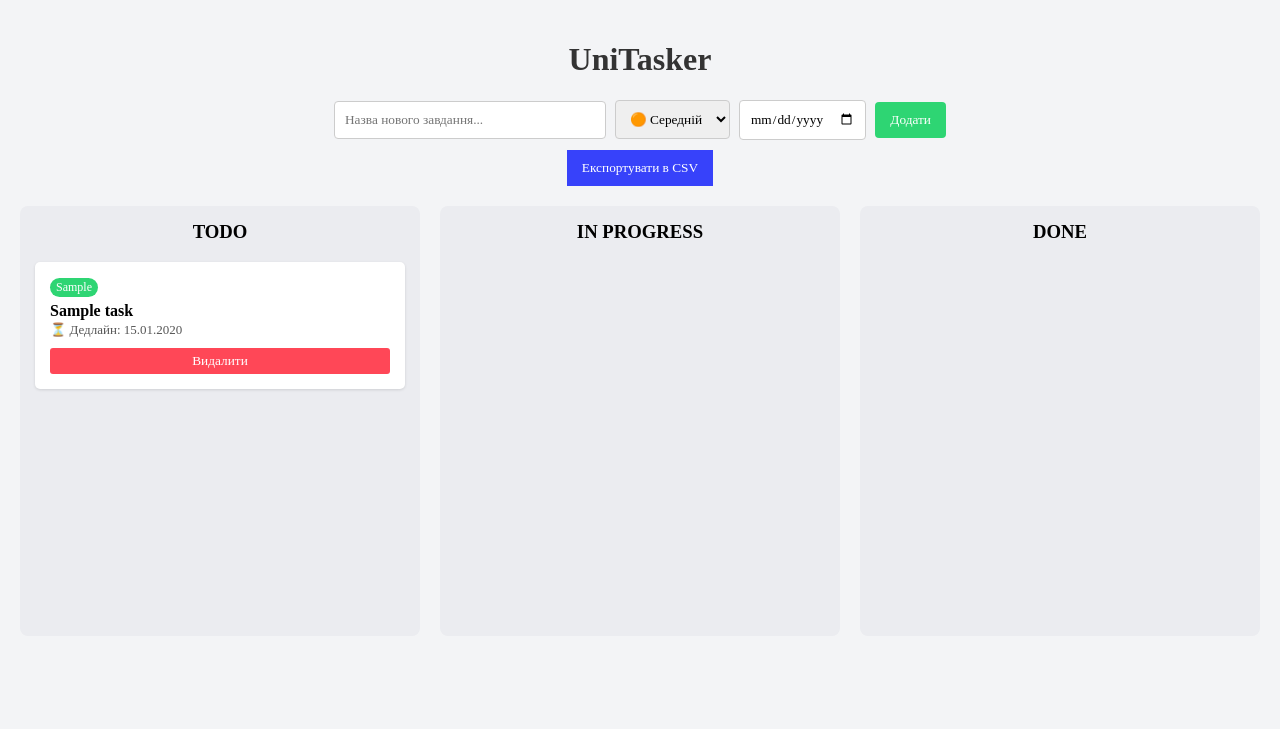
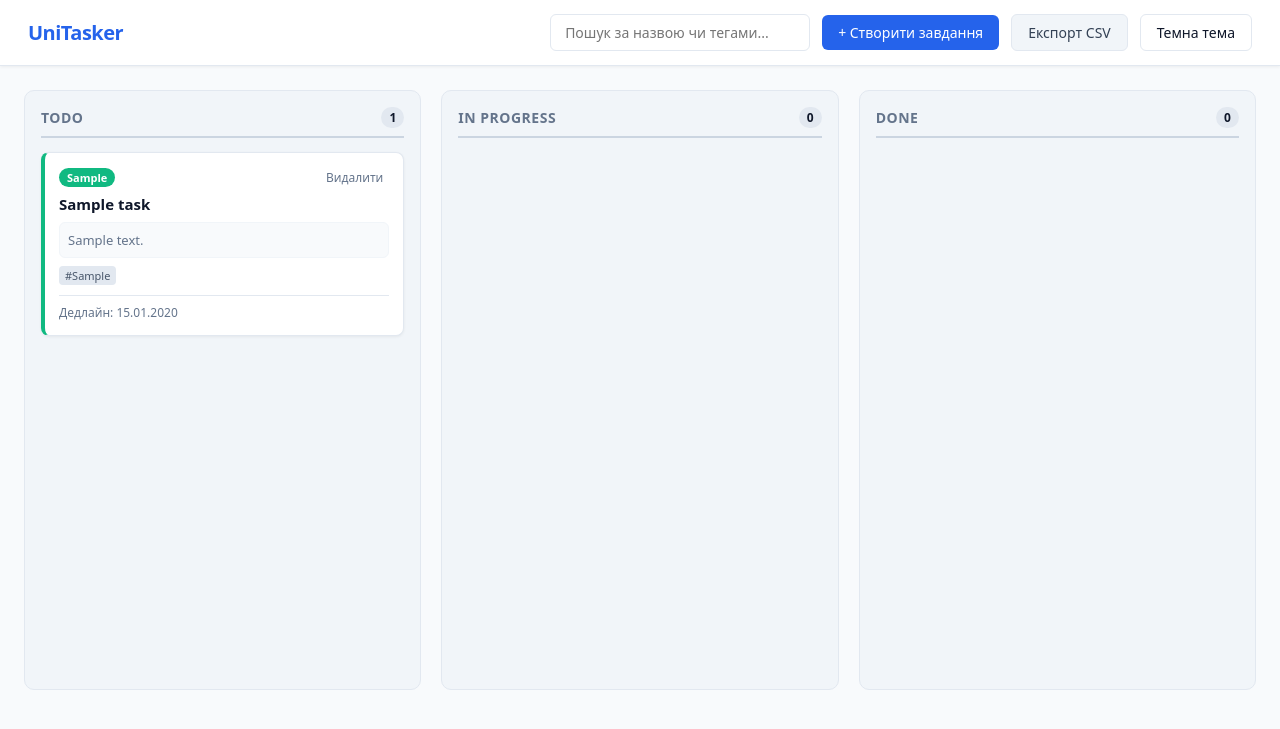
Before and after one commit to kozaknikolay19-lab/UniTasker, a FastAPI app: page / in a window 1280 px wide. Shown: the top 729 px of the page. Run offline with FastAPI, Linux system fonts and the light colour scheme; tables that the repository leaves empty hold one stand-in row (values such as "Sample post").

Commit message:
Day 5: Add modular frontend, Dark Mode, modal UI, CSV export fix, and README documentation

```diff
--- a/database/schemas.py
+++ b/database/schemas.py
@@ -11,8 +11,10 @@ class TaskCreate(BaseModel):
 class TaskResponse(BaseModel):
     id: str
     title: str
+    description: str | None = None
     status: str
     priority: str | None = None
+    tags: str | None = None
     deadline: datetime | None = None
     created_at: datetime
 
--- a/main.py
+++ b/main.py
@@ -1,14 +1,16 @@
 from fastapi import FastAPI
 from fastapi.responses import FileResponse
+from fastapi.staticfiles import StaticFiles
 from database.database import engine, Base
 from routers import tasks
 
-# Створюємо таблиці в базі даних при запуску
 Base.metadata.create_all(bind=engine)
 
 app = FastAPI(title="UniTasker API")
 
-# Підключаємо маршрути
+# Підключаємо статичні файли (CSS та JS)
+app.mount("/static", StaticFiles(directory="static"), name="static")
+
 app.include_router(tasks.router)
 
 @app.get("/")
--- /dev/null
+++ b/static/css/style.css
@@ -0,0 +1,308 @@
+:root {
+    --bg-color: #f8fafc;
+    --card-bg: #ffffff;
+    --text-main: #0f172a;
+    --text-muted: #64748b;
+    --header-bg: #ffffff;
+    --column-bg: #f1f5f9;
+    --column-header-border: #cbd5e1;
+    --border-color: #e2e8f0;
+    --input-bg: #ffffff;
+    --primary: #2563eb;
+    --primary-hover: #1d4ed8;
+    --secondary-bg: #f1f5f9;
+    --secondary-hover: #e2e8f0;
+    --secondary-text: #334155;
+    --danger: #ef4444;
+    --danger-bg: #fee2e2;
+    --tag-bg: #e2e8f0;
+    --tag-text: #475569;
+    --desc-bg: #f8fafc;
+    --desc-border: #f1f5f9;
+    --shadow: 0 1px 3px rgba(0,0,0,0.06);
+}
+
+[data-theme="dark"] {
+    --bg-color: #0f172a;
+    --card-bg: #1e293b;
+    --text-main: #f8fafc;
+    --text-muted: #94a3b8;
+    --header-bg: #1e293b;
+    --column-bg: #182234;
+    --column-header-border: #334155;
+    --border-color: #334155;
+    --input-bg: #0f172a;
+    --primary: #3b82f6;
+    --primary-hover: #2563eb;
+    --secondary-bg: #334155;
+    --secondary-hover: #475569;
+    --secondary-text: #f1f5f9;
+    --danger: #f87171;
+    --danger-bg: #451a1a;
+    --tag-bg: #334155;
+    --tag-text: #cbd5e1;
+    --desc-bg: #0f172a;
+    --desc-border: #334155;
+    --shadow: 0 4px 6px -1px rgba(0, 0, 0, 0.3);
+}
+
+* { box-sizing: border-box; }
+
+body {
+    font-family: system-ui, -apple-system, "Segoe UI", Roboto, Helvetica, Arial, sans-serif;
+    background-color: var(--bg-color);
+    color: var(--text-main);
+    margin: 0;
+    padding: 0;
+    transition: background-color 0.25s, color 0.25s;
+}
+
+header {
+    background: var(--header-bg);
+    border-bottom: 1px solid var(--border-color);
+    padding: 14px 28px;
+    display: flex;
+    align-items: center;
+    justify-content: space-between;
+    box-shadow: var(--shadow);
+    position: sticky;
+    top: 0;
+    z-index: 100;
+}
+
+.logo {
+    font-size: 20px;
+    font-weight: 700;
+    color: var(--primary);
+    letter-spacing: -0.5px;
+}
+
+.header-actions {
+    display: flex;
+    align-items: center;
+    gap: 12px;
+}
+
+.search-input {
+    width: 260px;
+    padding: 8px 14px;
+    border: 1px solid var(--border-color);
+    border-radius: 6px;
+    font-size: 14px;
+    outline: none;
+    background: var(--input-bg);
+    color: var(--text-main);
+    transition: border-color 0.2s;
+    font-family: inherit;
+}
+
+.search-input:focus { border-color: var(--primary); }
+
+.btn {
+    padding: 8px 16px;
+    border: none;
+    border-radius: 6px;
+    font-size: 14px;
+    font-weight: 500;
+    cursor: pointer;
+    display: inline-flex;
+    align-items: center;
+    text-decoration: none;
+    transition: background-color 0.2s, color 0.2s;
+    font-family: inherit;
+}
+
+.btn-primary { background: var(--primary); color: #ffffff; }
+.btn-primary:hover { background: var(--primary-hover); }
+.btn-secondary { background: var(--secondary-bg); color: var(--secondary-text); border: 1px solid var(--border-color); }
+.btn-secondary:hover { background: var(--secondary-hover); }
+.btn-theme { background: transparent; color: var(--text-main); border: 1px solid var(--border-color); }
+.btn-theme:hover { background: var(--secondary-bg); }
+
+.board-container { padding: 24px; }
+.board { display: flex; gap: 20px; justify-content: center; align-items: flex-start; }
+
+.column {
+    background: var(--column-bg);
+    border-radius: 10px;
+    flex: 1;
+    min-width: 300px;
+    padding: 16px;
+    min-height: 600px;
+    border: 1px solid var(--border-color);
+}
+
+.column-header {
+    display: flex;
+    align-items: center;
+    justify-content: space-between;
+    margin-bottom: 14px;
+    padding-bottom: 8px;
+    border-bottom: 2px solid var(--column-header-border);
+}
+
+.column-header h3 {
+    margin: 0;
+    font-size: 14px;
+    font-weight: 700;
+    color: var(--text-muted);
+    letter-spacing: 0.5px;
+}
+
+.task-count {
+    background: var(--border-color);
+    color: var(--text-main);
+    font-size: 12px;
+    font-weight: 600;
+    padding: 2px 8px;
+    border-radius: 12px;
+}
+
+.task {
+    background: var(--card-bg);
+    border-radius: 8px;
+    padding: 14px;
+    margin-bottom: 12px;
+    box-shadow: var(--shadow);
+    border: 1px solid var(--border-color);
+    border-left: 4px solid var(--border-color);
+    cursor: grab;
+    transition: box-shadow 0.2s, transform 0.15s;
+}
+
+.task:hover {
+    transform: translateY(-2px);
+}
+
+.task:active { cursor: grabbing; }
+
+.task-top {
+    display: flex;
+    justify-content: space-between;
+    align-items: center;
+    margin-bottom: 6px;
+}
+
+.priority-badge {
+    font-size: 11px;
+    font-weight: 600;
+    padding: 2px 8px;
+    border-radius: 10px;
+    color: #ffffff;
+}
+
+.task-title {
+    font-size: 15px;
+    font-weight: 600;
+    color: var(--text-main);
+    margin: 4px 0;
+}
+
+.task-desc {
+    font-size: 13px;
+    color: var(--text-muted);
+    margin: 8px 0;
+    line-height: 1.4;
+    white-space: pre-wrap;
+    background: var(--desc-bg);
+    padding: 8px;
+    border-radius: 6px;
+    border: 1px solid var(--desc-border);
+}
+
+.task-tags {
+    display: flex;
+    flex-wrap: wrap;
+    gap: 4px;
+    margin-top: 8px;
+}
+
+.tag-chip {
+    font-size: 11px;
+    background: var(--tag-bg);
+    color: var(--tag-text);
+    padding: 2px 6px;
+    border-radius: 4px;
+}
+
+.task-footer {
+    display: flex;
+    justify-content: space-between;
+    align-items: center;
+    margin-top: 10px;
+    padding-top: 8px;
+    border-top: 1px solid var(--border-color);
+    font-size: 12px;
+    color: var(--text-muted);
+}
+
+.delete-btn {
+    background: none;
+    border: none;
+    color: var(--text-muted);
+    cursor: pointer;
+    font-size: 12px;
+    padding: 2px 6px;
+    border-radius: 4px;
+    font-family: inherit;
+}
+
+.delete-btn:hover { color: var(--danger); background: var(--danger-bg); }
+
+.modal-overlay {
+    position: fixed;
+    top: 0; left: 0; right: 0; bottom: 0;
+    background: rgba(15, 23, 42, 0.6);
+    backdrop-filter: blur(3px);
+    display: none;
+    align-items: center;
+    justify-content: center;
+    z-index: 1000;
+}
+
+.modal {
+    background: var(--card-bg);
+    color: var(--text-main);
+    border-radius: 12px;
+    width: 100%;
+    max-width: 480px;
+    padding: 24px;
+    box-shadow: var(--shadow);
+    border: 1px solid var(--border-color);
+}
+
+.modal-header {
+    display: flex;
+    justify-content: space-between;
+    align-items: center;
+    margin-bottom: 16px;
+}
+
+.modal-header h2 { margin: 0; font-size: 18px; color: var(--text-main); }
+.close-btn { background: none; border: none; font-size: 20px; color: var(--text-muted); cursor: pointer; }
+
+.form-group { margin-bottom: 14px; }
+.form-group label { display: block; font-size: 13px; font-weight: 600; color: var(--text-muted); margin-bottom: 4px; }
+
+.form-control {
+    width: 100%;
+    padding: 8px 12px;
+    border: 1px solid var(--border-color);
+    background: var(--input-bg);
+    color: var(--text-main);
+    border-radius: 6px;
+    font-size: 14px;
+    outline: none;
+    font-family: inherit;
+}
+
+.form-control:focus { border-color: var(--primary); }
+.form-row { display: flex; gap: 10px; }
+.form-row .form-group { flex: 1; }
+
+.modal-footer {
+    display: flex;
+    justify-content: flex-end;
+    gap: 10px;
+    margin-top: 20px;
+}
--- /dev/null
+++ b/static/js/app.js
@@ -0,0 +1,161 @@
+let allTasks = [];
+
+// Перемикач темної/світлої теми
+function initTheme() {
+    const savedTheme = localStorage.getItem('theme') || 'light';
+    document.documentElement.setAttribute('data-theme', savedTheme);
+    updateThemeBtnText(savedTheme);
+}
+
+function toggleTheme() {
+    const currentTheme = document.documentElement.getAttribute('data-theme');
+    const newTheme = currentTheme === 'dark' ? 'light' : 'dark';
+    document.documentElement.setAttribute('data-theme', newTheme);
+    localStorage.setItem('theme', newTheme);
+    updateThemeBtnText(newTheme);
+}
+
+function updateThemeBtnText(theme) {
+    const btn = document.getElementById('themeToggleBtn');
+    if (btn) {
+        btn.innerText = theme === 'dark' ? 'Світла тема' : 'Темна тема';
+    }
+}
+
+// Керування модальним вікном
+function openModal() {
+    document.getElementById('modalOverlay').style.display = 'flex';
+}
+
+function closeModal() {
+    document.getElementById('modalOverlay').style.display = 'none';
+    document.getElementById('taskForm').reset();
+}
+
+// Завантаження та відображення завдань
+async function loadTasks() {
+    const res = await fetch('/tasks/');
+    allTasks = await res.json();
+    renderTasks(allTasks);
+}
+
+function renderTasks(tasksToRender) {
+    ['TODO', 'IN PROGRESS', 'DONE'].forEach(status => {
+        const col = document.getElementById(status);
+        col.innerHTML = `
+            <div class="column-header">
+                <h3>${status}</h3>
+                <span class="task-count" id="count-${status}">0</span>
+            </div>`;
+    });
+
+    const counts = { 'TODO': 0, 'IN PROGRESS': 0, 'DONE': 0 };
+
+    tasksToRender.forEach(task => {
+        const colId = ['TODO', 'IN PROGRESS', 'DONE'].includes(task.status) ? task.status : 'TODO';
+        const col = document.getElementById(colId);
+        counts[colId]++;
+
+        let priorityColor = task.priority === 'Високий' ? '#ef4444' : task.priority === 'Середній' ? '#f59e0b' : '#10b981';
+        let deadlineText = task.deadline ? `Дедлайн: ${new Date(task.deadline).toLocaleDateString('uk-UA')}` : 'Без дедлайну';
+        let priorityText = task.priority || 'Звичайний';
+
+        let tagsHtml = '';
+        if (task.tags) {
+            task.tags.split(',').forEach(tag => {
+                if(tag.trim()) tagsHtml += `<span class="tag-chip">#${tag.trim()}</span>`;
+            });
+        }
+
+        let descHtml = task.description ? `<div class="task-desc">${task.description}</div>` : '';
+
+        const div = document.createElement('div');
+        div.className = 'task';
+        div.style.borderLeftColor = priorityColor;
+        div.draggable = true;
+        div.id = task.id;
+        div.ondragstart = drag;
+        div.innerHTML = `
+            <div class="task-top">
+                <span class="priority-badge" style="background: ${priorityColor}">${priorityText}</span>
+                <button class="delete-btn" onclick="deleteTask('${task.id}')">Видалити</button>
+            </div>
+            <div class="task-title">${task.title}</div>
+            ${descHtml}
+            <div class="task-tags">${tagsHtml}</div>
+            <div class="task-footer">
+                <span>${deadlineText}</span>
+            </div>
+        `;
+        col.appendChild(div);
+    });
+
+    Object.keys(counts).forEach(status => {
+        const el = document.getElementById(`count-${status}`);
+        if (el) el.innerText = counts[status];
+    });
+}
+
+function filterTasks() {
+    const query = document.getElementById('searchInput').value.toLowerCase();
+    const filteredTasks = allTasks.filter(task => {
+        const titleMatch = task.title.toLowerCase().includes(query);
+        const descMatch = task.description && task.description.toLowerCase().includes(query);
+        const tagsMatch = task.tags && task.tags.toLowerCase().includes(query);
+        return titleMatch || descMatch || tagsMatch;
+    });
+    renderTasks(filteredTasks);
+}
+
+// Форма додавання
+document.getElementById('taskForm').onsubmit = async (e) => {
+    e.preventDefault();
+    const payload = {
+        title: document.getElementById('title').value,
+        description: document.getElementById('description').value || null,
+        tags: document.getElementById('tags').value || null,
+        priority: document.getElementById('priority').value
+    };
+    const deadline = document.getElementById('deadline').value;
+    if (deadline) payload.deadline = deadline + "T00:00:00";
+
+    await fetch('/tasks/', {
+        method: 'POST',
+        headers: {'Content-Type': 'application/json'},
+        body: JSON.stringify(payload)
+    });
+
+    closeModal();
+    loadTasks();
+};
+
+async function deleteTask(id) {
+    await fetch(`/tasks/${id}`, { method: 'DELETE' });
+    loadTasks();
+}
+
+// Drag and Drop
+function allowDrop(ev) { ev.preventDefault(); }
+function drag(ev) { ev.dataTransfer.setData("text", ev.target.id); }
+
+async function drop(ev) {
+    ev.preventDefault();
+    const taskId = ev.dataTransfer.getData("text");
+    const targetColumn = ev.target.closest('.column');
+    if (!targetColumn) return;
+
+    targetColumn.appendChild(document.getElementById(taskId));
+    const taskIndex = allTasks.findIndex(t => t.id === taskId);
+    if(taskIndex !== -1) allTasks[taskIndex].status = targetColumn.id;
+
+    await fetch(`/tasks/${taskId}`, {
+        method: 'PUT',
+        headers: {'Content-Type': 'application/json'},
+        body: JSON.stringify({status: targetColumn.id})
+    });
+    loadTasks();
+}
+
+// Ініціалізація
+initTheme();
+loadTasks();
--- a/templates/index.html
+++ b/templates/index.html
@@ -1,131 +1,88 @@
 <!DOCTYPE html>
-<html lang="uk">
+<html lang="uk" data-theme="light">
 <head>
     <meta charset="UTF-8">
+    <meta name="viewport" content="width=device-width, initial-scale=1.0">
     <title>UniTasker Kanban</title>
-    <style>
-        body { font-family: 'Times New Roman', serif; background-color: #f3f4f6; margin: 0; padding: 20px; }
-        h1 { text-align: center; color: #333; }
-        .controls { text-align: center; margin-bottom: 20px; }
-        .board { display: flex; gap: 20px; justify-content: center; }
-        .column { background: #ebecf0; padding: 15px; border-radius: 8px; width: 30%; min-height: 400px; }
-        .column h3 { text-align: center; margin-top: 0; }
-        .task { background: white; padding: 15px; margin-bottom: 10px; border-radius: 5px; box-shadow: 0 1px 3px rgba(0,0,0,0.12); cursor: grab; position: relative; }
-        .task:active { cursor: grabbing; }
-        .delete-btn { background: #ff4757; color: white; border: none; border-radius: 3px; cursor: pointer; padding: 5px 10px; margin-top: 10px; font-family: 'Times New Roman', serif; width: 100%; }
-        input, select { padding: 10px; font-family: 'Times New Roman', serif; border: 1px solid #ccc; border-radius: 4px; margin-right: 5px; }
-        button { padding: 10px 15px; background: #2ed573; color: white; border: none; border-radius: 4px; cursor: pointer; font-family: 'Times New Roman', serif; }
-        .export-btn { background: #3742fa; text-decoration: none; display: inline-block; margin-top: 10px; }
-        .tag { font-size: 12px; padding: 2px 6px; border-radius: 10px; color: white; display: inline-block; margin-bottom: 5px; }
-    </style>
+    <link rel="stylesheet" href="/static/css/style.css">
 </head>
 <body>
-    <h1>UniTasker</h1>
 
-    <div class="controls">
-        <form id="taskForm" style="display: inline-block;">
-            <input type="text" id="title" placeholder="Назва нового завдання..." required style="width: 250px;">
-            <select id="priority">
-                <option value="Низький">🟢 Низький</option>
-                <option value="Середній" selected>🟠 Середній</option>
-                <option value="Високий">🔴 Високий</option>
-            </select>
-            <input type="date" id="deadline">
-            <button type="submit">Додати</button>
-        </form>
-        <br>
-        <a href="/tasks/export/csv" class="export-btn" download>
-            <button style="background: #3742fa;">Експортувати в CSV</button>
-        </a>
+    <header>
+        <div class="logo">UniTasker</div>
+        <div class="header-actions">
+            <input type="text" id="searchInput" class="search-input" placeholder="Пошук за назвою чи тегами..." onkeyup="filterTasks()">
+            <button class="btn btn-primary" onclick="openModal()">+ Створити завдання</button>
+            <a href="/tasks/export/csv" class="btn btn-secondary">Експорт CSV</a>
+            <button class="btn btn-theme" id="themeToggleBtn" onclick="toggleTheme()">Темна тема</button>
         </div>
+    </header>
 
+    <div class="board-container">
         <div class="board">
             <div class="column" id="TODO" ondrop="drop(event)" ondragover="allowDrop(event)">
+                <div class="column-header">
                     <h3>TODO</h3>
+                    <span class="task-count" id="count-TODO">0</span>
+                </div>
             </div>
             <div class="column" id="IN PROGRESS" ondrop="drop(event)" ondragover="allowDrop(event)">
+                <div class="column-header">
                     <h3>IN PROGRESS</h3>
+                    <span class="task-count" id="count-IN PROGRESS">0</span>
+                </div>
             </div>
             <div class="column" id="DONE" ondrop="drop(event)" ondragover="allowDrop(event)">
+                <div class="column-header">
                     <h3>DONE</h3>
+                    <span class="task-count" id="count-DONE">0</span>
+                </div>
+            </div>
         </div>
     </div>
 
-    <script>
-        async function loadTasks() {
-            const res = await fetch('/tasks/');
-            const tasks = await res.json();
+    <!-- Модальне вікно створення завдання -->
+    <div class="modal-overlay" id="modalOverlay">
+        <div class="modal">
+            <div class="modal-header">
+                <h2>Нове завдання</h2>
+                <button class="close-btn" onclick="closeModal()">&times;</button>
+            </div>
+            <form id="taskForm">
+                <div class="form-group">
+                    <label>Назва завдання</label>
+                    <input type="text" id="title" class="form-control" placeholder="Наприклад: Підготувати звіт з ЛР" required>
+                </div>
+                <div class="form-group">
+                    <label>Опис (список підзадач)</label>
+                    <textarea id="description" class="form-control" rows="3" placeholder="- Пункт 1&#10;- Пункт 2"></textarea>
+                </div>
+                <div class="form-row">
+                    <div class="form-group">
+                        <label>Пріоритет</label>
+                        <select id="priority" class="form-control">
+                            <option value="Низький">Низький</option>
+                            <option value="Середній" selected>Середній</option>
+                            <option value="Високий">Високий</option>
+                        </select>
+                    </div>
+                    <div class="form-group">
+                        <label>Дедлайн</label>
+                        <input type="date" id="deadline" class="form-control">
+                    </div>
+                </div>
+                <div class="form-group">
+                    <label>Теги (через кому)</label>
+                    <input type="text" id="tags" class="form-control" placeholder="ЛР, Python, Wokwi">
+                </div>
+                <div class="modal-footer">
+                    <button type="button" class="btn btn-secondary" onclick="closeModal()">Скасувати</button>
+                    <button type="submit" class="btn btn-primary">Зберегти</button>
+                </div>
+            </form>
+        </div>
+    </div>
 
-            ['TODO', 'IN PROGRESS', 'DONE'].forEach(status => {
-                document.getElementById(status).innerHTML = `<h3>${status}</h3>`;
-            });
-
-            tasks.forEach(task => {
-                const colId = ['TODO', 'IN PROGRESS', 'DONE'].includes(task.status) ? task.status : 'TODO';
-                const col = document.getElementById(colId);
-
-                let priorityColor = task.priority === 'Високий' ? '#ff4757' : task.priority === 'Середній' ? '#ffa502' : '#2ed573';
-                let deadlineText = task.deadline ? new Date(task.deadline).toLocaleDateString('uk-UA') : 'Без дедлайну';
-                let priorityText = task.priority || 'Не вказано';
-
-                const div = document.createElement('div');
-                div.className = 'task';
-                div.draggable = true;
-                div.id = task.id;
-                div.ondragstart = drag;
-                div.innerHTML = `
-                    <span class="tag" style="background: ${priorityColor};">${priorityText}</span><br>
-                    <strong>${task.title}</strong><br>
-                    <span style="font-size: 13px; color: #555;">⏳ Дедлайн: ${deadlineText}</span><br>
-                    <button class="delete-btn" onclick="deleteTask('${task.id}')">Видалити</button>
-                `;
-                col.appendChild(div);
-            });
-        }
-
-        document.getElementById('taskForm').onsubmit = async (e) => {
-            e.preventDefault();
-            const title = document.getElementById('title').value;
-            const priority = document.getElementById('priority').value;
-            const deadline = document.getElementById('deadline').value;
-
-            const payload = { title: title, priority: priority };
-            if (deadline) {
-                payload.deadline = deadline + "T00:00:00"; // Форматування дати для бази
-            }
-
-            await fetch('/tasks/', {
-                method: 'POST',
-                headers: {'Content-Type': 'application/json'},
-                body: JSON.stringify(payload)
-            });
-            document.getElementById('title').value = '';
-            document.getElementById('deadline').value = '';
-            loadTasks();
-        };
-
-        async function deleteTask(id) {
-            await fetch(`/tasks/${id}`, { method: 'DELETE' });
-            loadTasks();
-        }
-
-        function allowDrop(ev) { ev.preventDefault(); }
-        function drag(ev) { ev.dataTransfer.setData("text", ev.target.id); }
-
-        async function drop(ev) {
-            ev.preventDefault();
-            const taskId = ev.dataTransfer.getData("text");
-            const targetColumn = ev.target.closest('.column');
-            if (!targetColumn) return;
-            targetColumn.appendChild(document.getElementById(taskId));
-            await fetch(`/tasks/${taskId}`, {
-                method: 'PUT',
-                headers: {'Content-Type': 'application/json'},
-                body: JSON.stringify({status: targetColumn.id})
-            });
-        }
-
-        loadTasks();
-    </script>
+    <script src="/static/js/app.js"></script>
 </body>
 </html>
```
Also changed, not shown: routers/tasks.py (+7 -7 lines), README.md (added). Lines whose indentation alone changed are shown as unchanged.
